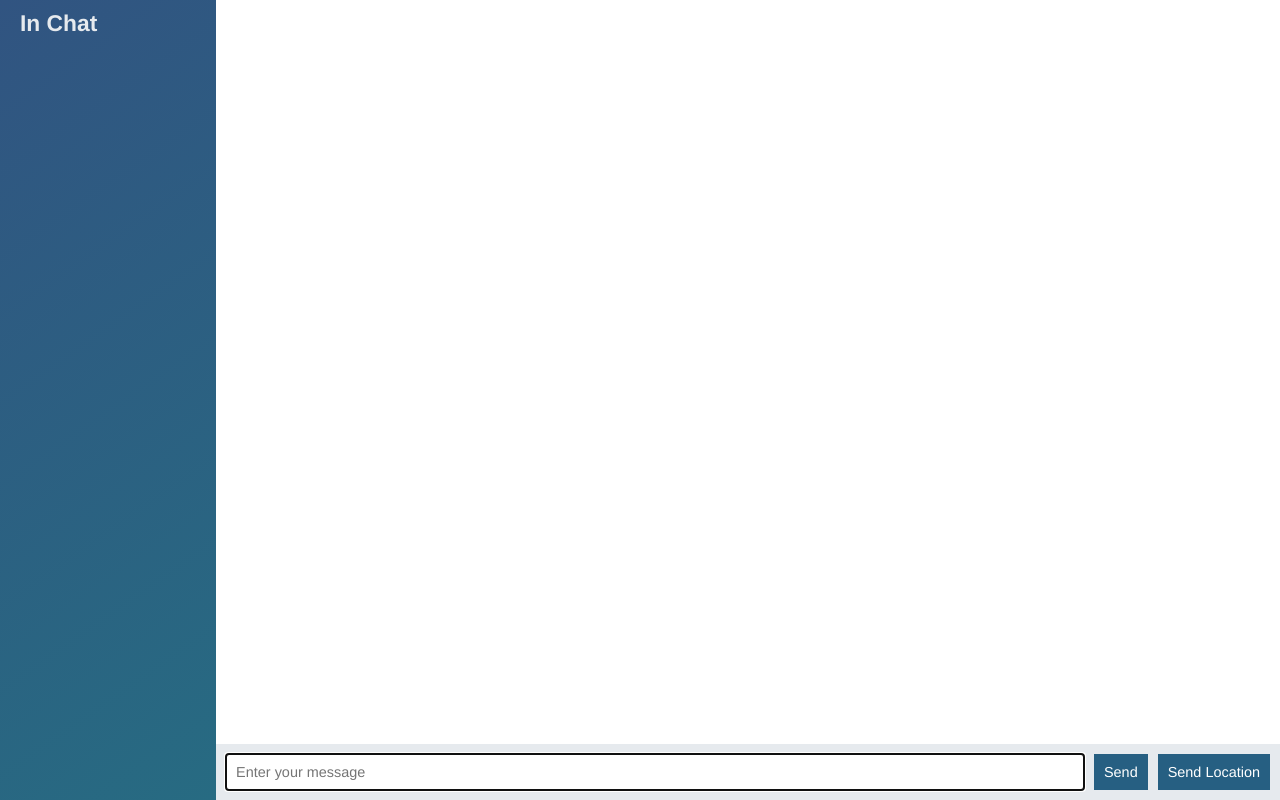
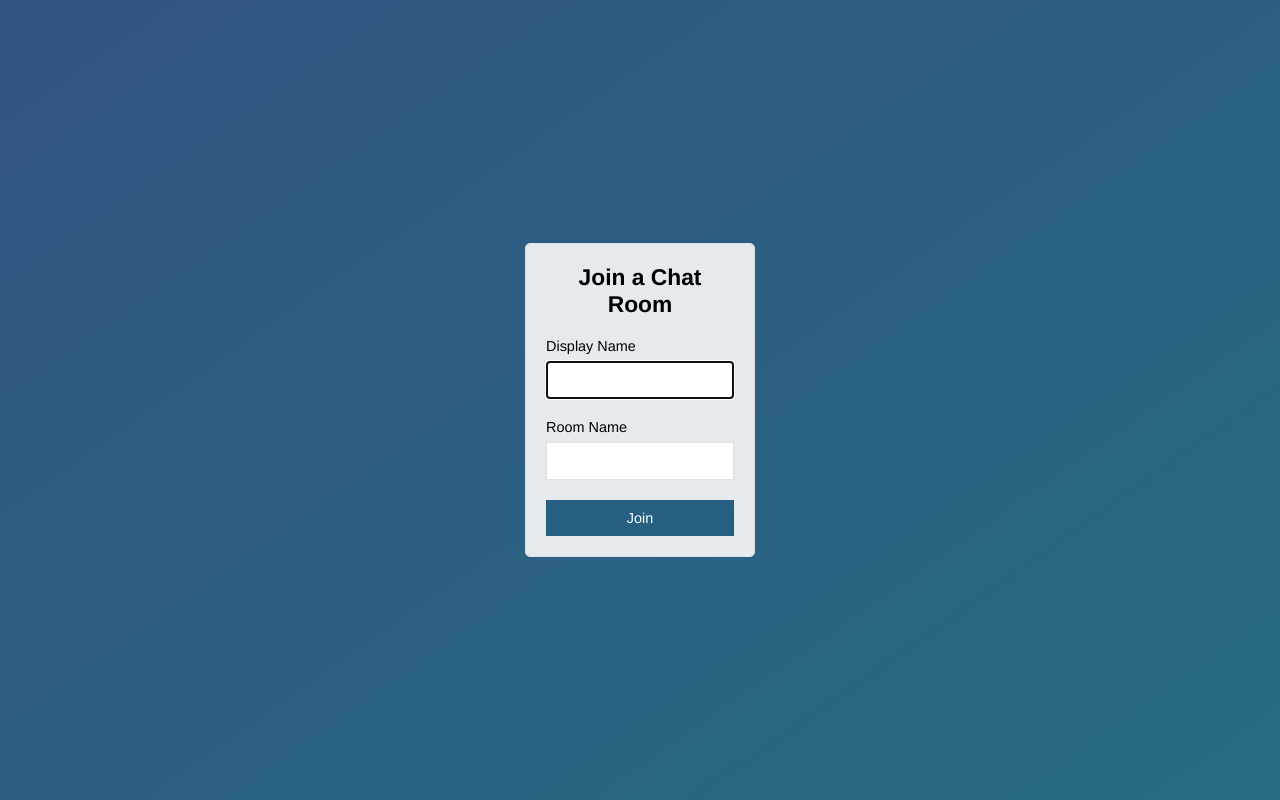
Before and after one commit to TheDragoon69/chat-app, a website: page public/index.html in a window 1280 px wide. Drawn offline with nearby package versions, Linux system fonts and the light colour scheme; no server answers.

Commit message:
Added a Login form to specify your display name and chat-room that you want to join

```diff
--- a/public/index.html
+++ b/public/index.html
@@ -2,67 +2,30 @@
 <html lang="en">
 <head>
     <meta charset="UTF-8">
-    <meta name="viewport" content="width=device-width, initial-scale=1.0">
+    <meta name="viewport" content="width=device-width, initial-scale=1.0 user-scalable=0">
     <meta http-equiv="X-UA-Compatible" content="ie=edge">
-    <title>Document</title>
+    <title>Join | ChatApp</title>
     <link rel="stylesheet" href="/css/styles.css">
 </head>
-<body class='chat'>
-
-    <div class="chat__sidebar">
-        <h3>In Chat</h3>
-        <div id="users"></div>
+<body class='centered-form'>
+    <div class='centered-form__form'>
+        <form action='/chat.html'>
+            <div class="form-field">
+                <h3>Join a Chat Room</h3>
+            </div>
+            <div class="form-field">
+                <label for="">Display Name</label>
+                <input type="text" name='name' autofocus>
+            </div>
+            <div class="form-field">
+                <label for="">Room Name</label>
+                <input type="text" name='room'>
+            </div>
+            <div class="form-field">
+                <button>Join</button>
+            </div>
+        </form>
     </div>
-
-
-    <div class='chat__main'>
-
-        <ol id="messages" class='chat__messages'>
-
-        </ol>
-
-
-        <div class='chat__footer'>
-            <form action="/" method="POST" id="message-form">
-                <input type="text" name="message" id="" placeholder="Enter your message" autofocus autocomplete="off" />
-                <button>Send</button>
-            </form>
-            <button id='send-location'>Send Location</button>
-        </div>
-    </div>
-
-    <script id='message-template' type='text/template'>
-        <li class='message'>
-            <div class='message__title'>
-                <h4>{{from}}</h4>
-                <span>{{createdAt}}</span>
-            </div>
-            <div class='message__body'>
-                <p>{{text}}</p>
-            </div>
-        </li>
-
-    </script>
-
-    <script id='location-message-template' type='text/template'>
-        <li class='ret-loc-message'>
-            <div class='message__title'>
-                <h4>{{from}}</h4>
-                <span>{{createdAt}}</span>
-            </div>
-            <div class='message__body'>
-                <a href="{{url}}" target="_blank">My Current Location</a>
-            </div>
-        </li>
-
-    </script>
-
-
-    <script src="https://cdnjs.cloudflare.com/ajax/libs/jquery/3.3.1/jquery.min.js"></script>
-    <script src='/socket.io/socket.io.js'></script>
-    <script src="/js/libs/moment.js"></script>
-    <script src="/js/libs/mustache.js"></script>
-    <script src='/js/index.js'></script>
 
 </body>
 </html>
```
Also changed, not shown: public/chat.html (added, +68 -0 lines), public/js/chat.js (renamed from public/js/index.js).
